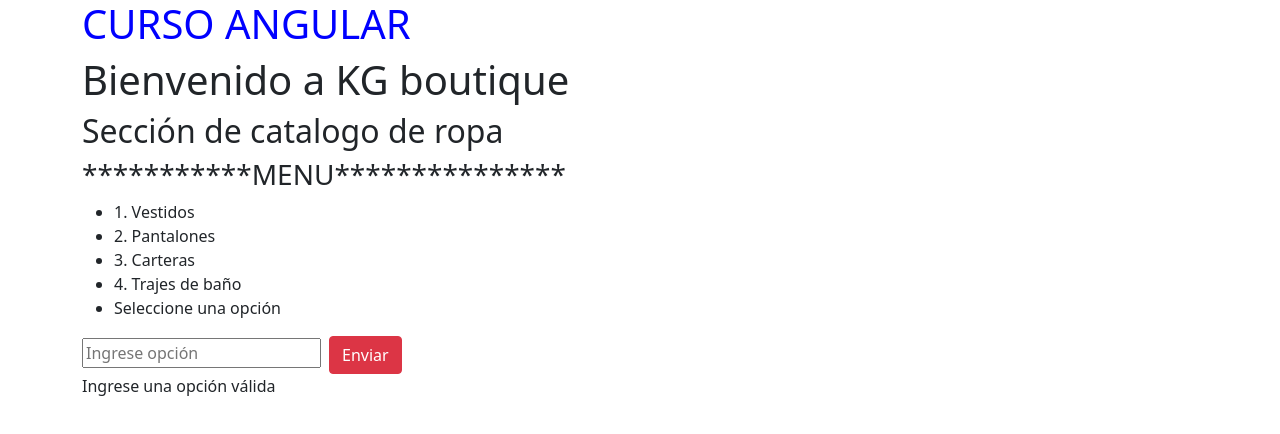
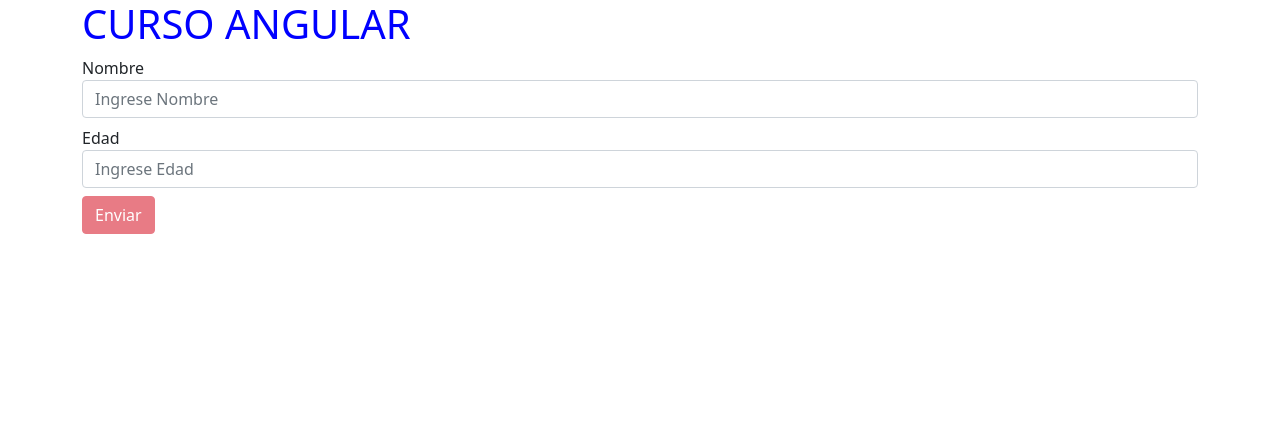
Before and after one commit to Carito-pkt/Curso_Angular, an Angular app: page / in a window 1280 px wide. Shown: the top 434 px of the page. Built offline with nearby package versions, Linux system fonts and the light colour scheme.

Commit message:
formularios

```diff
--- a/src/app/app.component.html
+++ b/src/app/app.component.html
@@ -7,6 +7,7 @@
 <app-fotografia></app-fotografia>
 <app-botones></app-botones>
 <app-bucles></app-bucles>
-<app-switches></app-switches>-->
-<app-practica-sw></app-practica-sw>
+<app-switches></app-switches>
+<app-practica-sw></app-practica-sw>-->
+<app-formulario2></app-formulario2>
 </div>
--- /dev/null
+++ b/src/app/formulario2/formulario2.component.html
@@ -0,0 +1,21 @@
+<div class="cars">
+    <div class="cars_body">
+        <form (ngSubmit)="procesar()" #formContact="ngForm">
+            <div class="mb-2">
+                <label for="form-label">Nombre</label>
+                <input type="text" name="nombre" class="form-control" placeholder="Ingrese Nombre" [(ngModel)] ="persona.nombre" required #name="ngModel">
+
+                <div class="alert alert-danger mt-2" [hidden]="name.valid || name.pristine">El nombre es obligatorio</div>
+            </div>
+
+            <div>
+                <label for="form-label">Edad</label>
+                <input type="number" name="edad" class="form-control" placeholder="Ingrese Edad" [(ngModel)] ="persona.edad" required #edad="ngModel">
+            </div>
+
+            <div class="alert alert-danger mt-2" [hidden]="edad.valid || edad.pristine">La edad es obligartoria</div>
+
+            <button class=" btn btn-danger mt-2" [disabled]="formContact.invalid">Enviar</button>
+        </form>
+    </div>
+</div>
--- /dev/null
+++ b/src/app/formulario2/formulario2.component.ts
@@ -0,0 +1,17 @@
+import { Component } from '@angular/core';
+
+@Component({
+  selector: 'app-formulario2',
+  templateUrl: './formulario2.component.html',
+  styleUrls: ['./formulario2.component.css']
+})
+export class Formulario2Component {
+  persona = {
+    nombre: '',
+    edad: ''
+  }
+
+  procesar(){
+    console.log(this.persona)
+  }
+}
```
Also changed, not shown: src/app/app.module.ts (+7 -3 lines), src/app/formulario2/formulario2.component.css (added), 1 other file (tests, documents, lock files or other folders).
